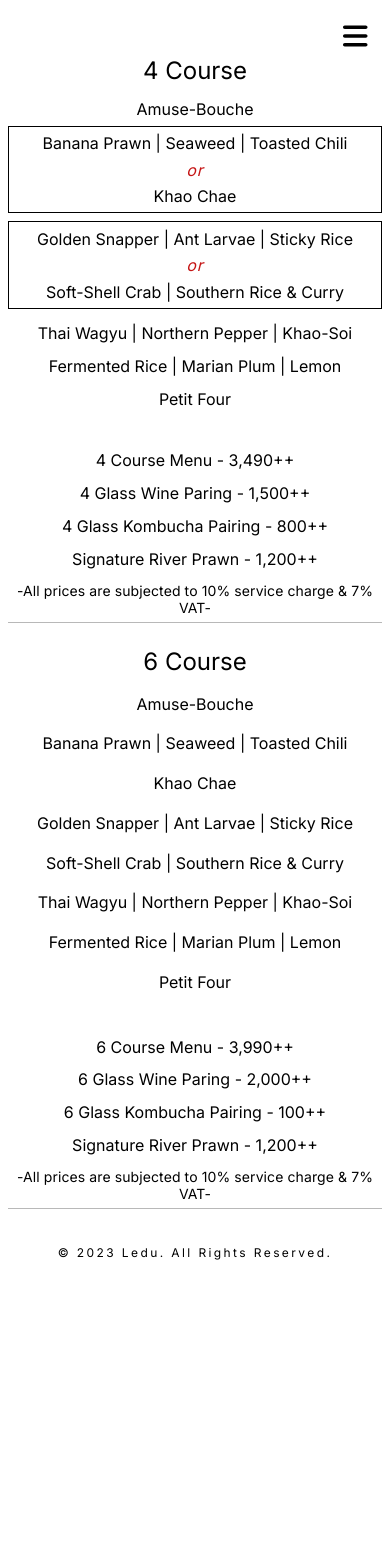
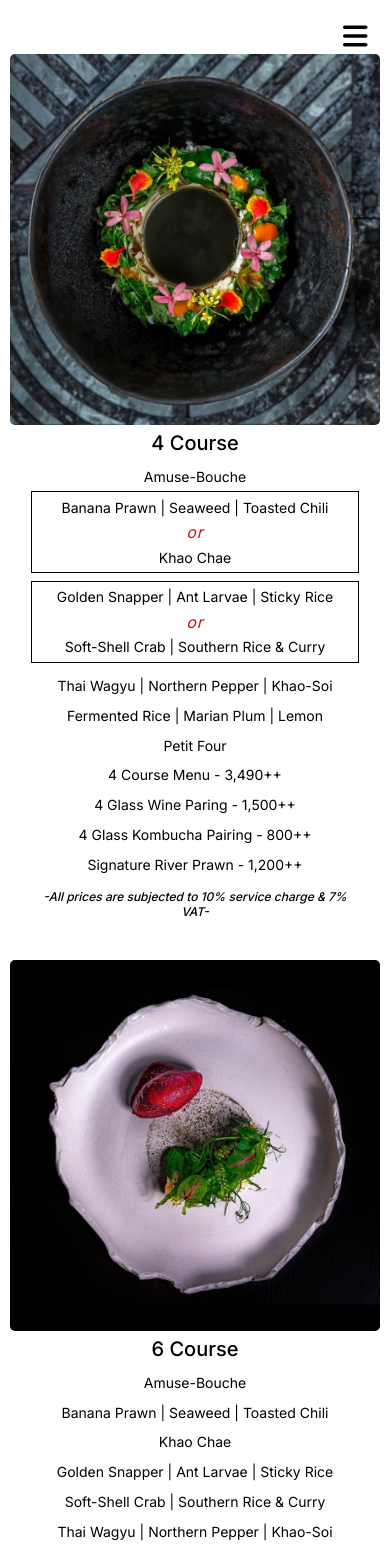
Before and after one commit to mopinator/Ledu, a React (Vite) app: page /menu in a window 390 px wide. Shown: the top 1551 px of the page. Before the commit the page ends 1272 px from the top, so only its background shows below. Built offline with nearby package versions, Linux system fonts and the light colour scheme.

Commit message:
changed menu page to include images and updated layout. Media queries added for majority of popular screensizes

```diff
--- a/src/pages/Menu/Menu.jsx
+++ b/src/pages/Menu/Menu.jsx
@@ -1,6 +1,8 @@
 import styles from "./Menu.module.css";
-import { menuData } from "./data";
-
+import pic1 from "./images/pic01.png";
+import pic2 from "./images/pic02.png";
+// import pic3 from "./images/pic03.jpg";
+// import pic4 from "./images/pic04.jpg";
 export default function Menu() {
 	return (
 		<>
@@ -8,6 +10,7 @@ export default function Menu() {
 				<div className={styles["inner-container"]}>
 					<div className={styles["four-course-container"]}>
 						<div className={styles["four-course-menu"]}>
+							<div className={styles["menu-inner-container-top"]}>
 								<h3 className={styles["sub-heading"]}>4 Course</h3>
 								<p>Amuse-Bouche</p>
 
@@ -22,54 +25,41 @@ export default function Menu() {
 									<p className={styles["or"]}>or</p>
 									<p className={styles["menu-option"]}>Soft-Shell Crab | Southern Rice & Curry</p>
 								</div>
-
 								<p>Thai Wagyu | Northern Pepper | Khao-Soi</p>
-
 								<p>Fermented Rice | Marian Plum | Lemon</p>
-
 								<p>Petit Four</p>
+								<p>4 Course Menu - 3,490++</p>
+								<p>4 Glass Wine Paring - 1,500++</p>
+								<p>4 Glass Kombucha Pairing - 800++</p>
+								<p>Signature River Prawn - 1,200++</p>
+								<footer className={styles["footer"]}>-All prices are subjected to 10% service charge & 7% VAT-</footer>
 							</div>
-						<div className={styles["four-course-price"]}>
-							<p>4 Course Menu - 3,490++</p>
-
-							<p>4 Glass Wine Paring - 1,500++</p>
-
-							<p>4 Glass Kombucha Pairing - 800++</p>
-
-							<p>Signature River Prawn - 1,200++</p>
-
-							<p className={styles["footer"]}>-All prices are subjected to 10% service charge & 7% VAT-</p>
+						</div>
+						<div className={styles["top-image-container"]}>
+							<img className={styles["top-image"]} src={pic1} />
 						</div>
 					</div>
 					<div className={styles["six-course-container"]}>
 						<div className={styles["six-course-menu"]}>
+							<div className={styles["menu-inner-container-bot"]}>
 								<h3 className={styles["sub-heading"]}>6 Course</h3>
 								<p>Amuse-Bouche</p>
-
 								<p>Banana Prawn | Seaweed | Toasted Chili</p>
-
 								<p>Khao Chae</p>
-
 								<p>Golden Snapper | Ant Larvae | Sticky Rice</p>
-
 								<p>Soft-Shell Crab | Southern Rice & Curry</p>
-
 								<p>Thai Wagyu | Northern Pepper | Khao-Soi</p>
-
 								<p>Fermented Rice | Marian Plum | Lemon</p>
-
 								<p>Petit Four</p>
+								<p>6 Course Menu - 3,990++</p>
+								<p>6 Glass Wine Paring - 2,000++</p>
+								<p>6 Glass Kombucha Pairing - 100++</p>
+								<p>Signature River Prawn - 1,200++</p>
+								<footer className={styles["footer"]}>-All prices are subjected to 10% service charge & 7% VAT-</footer>
 							</div>
-						<div className={styles["six-course-price"]}>
-							<p>6 Course Menu - 3,990++</p>
-
-							<p>6 Glass Wine Paring - 2,000++</p>
-
-							<p>6 Glass Kombucha Pairing - 100++</p>
-
-							<p>Signature River Prawn - 1,200++</p>
-
-							<p className={styles["footer"]}>-All prices are subjected to 10% service charge & 7% VAT-</p>
+						</div>
+						<div className={styles["bot-image-container"]}>
+							<img className={styles["bot-image"]} src={pic2} />
 						</div>
 					</div>
 				</div>
--- a/src/pages/Menu/Menu.module.css
+++ b/src/pages/Menu/Menu.module.css
@@ -5,22 +5,51 @@
 
 .inner-container {
 	display: flex;
+	flex-direction: column;
 	justify-content: center;
 	text-align: center;
-	margin-top: 4rem;
+	margin: 3rem 0 5rem 0;
+	width: 90%;
 }
 
 .four-course-container {
-	padding: 0rem 4rem;
-	margin-right: 3rem;
-	border-left: 1px solid rgb(184, 184, 184);
+	display: flex;
+	justify-content: center;
+	width: 100%;
 }
 
 .six-course-container {
-	padding: 0rem 4rem;
-	margin-left: 3rem;
-	margin-top: 4px;
-	border-right: 1px solid rgb(184, 184, 184);
+	display: flex;
+	justify-content: center;
+	flex-direction: row-reverse;
+	width: 100%;
+}
+
+.four-course-menu,
+.six-course-menu {
+	display: flex;
+	flex-direction: column;
+	justify-content: center;
+	align-items: center;
+	width: 50%;
+}
+
+.menu-inner-container-top,
+.menu-inner-container-bot {
+	display: flex;
+	flex-direction: column;
+	width: 55%;
+}
+
+.top-image-container,
+.bot-image-container {
+	display: flex;
+	width: 50%;
+}
+
+.top-image,
+.bot-image {
+	border-radius: 5px;
 }
 
 .sub-heading {
@@ -43,166 +72,212 @@
 	letter-spacing: 1px;
 }
 
-.four-course-menu,
-.six-course-menu {
-	border-bottom: 1px dotted black;
-	padding: 0 0 1rem 0;
-}
-
-.four-course-price,
-.six-course-price {
-	padding: 0.8rem 0 0 0;
-}
-
-.four-course-price > p,
-.six-course-price > p,
-.four-course-menu > p,
+.menu-inner-container-top > p,
+.menu-inner-container-bot > p,
 .menu-option,
 .sub-heading {
-	padding: 0.5rem 0;
-}
-
-.six-course-menu > p {
-	padding: 0.72rem 0;
+	padding: 0.6rem;
 }
 
 .footer {
-	font-size: var(--text-ssm);
-	letter-spacing: 0.5px;
+	font-size: var(--text-sm);
+	padding: 0.6rem;
+	font-style: italic;
+}
+
+@media screen and (max-width: 1440px) {
+	.menu-inner-container-top,
+	.menu-inner-container-bot {
+		width: 65%;
+	}
+	.footer {
+		font-size: var(--text-ssm);
+	}
 }
 
 @media screen and (max-width: 1280px) {
 	.inner-container {
-		margin-top: 0;
+		width: 95%;
+	}
+
+	.menu-inner-container-top,
+	.menu-inner-container-bot {
+		width: 70%;
+	}
+
+	.menu-inner-container-top > p,
+	.menu-inner-container-bot > p,
+	.menu-option,
+	.sub-heading {
+		padding: 0.3rem;
 	}
 }
 
 @media screen and (max-width: 1194px) {
-	.four-course-container {
-		margin-right: 2.5rem;
-	}
-
-	.six-course-container {
-		margin-left: 2.5rem;
-	}
 }
 
 @media screen and (max-width: 1024px) {
 	.inner-container {
-		margin-top: 0;
-		width: 96%;
-	}
-	.sub-heading {
-		padding: 0 0 0.5rem 0;
+		margin: 2rem 0 4rem 0;
 	}
 
-	.four-course-container {
-		padding: 0rem 2rem;
-		margin-right: 2rem;
+	.menu-inner-container-top,
+	.menu-inner-container-bot {
+		width: 80%;
 	}
 
-	.six-course-container {
-		padding: 0rem 2rem;
-		margin-left: 2rem;
+	.menu-inner-container-top > p,
+	.menu-inner-container-bot > p,
+	.menu-option,
+	.sub-heading {
+		padding: 0.25rem;
 	}
 
-	.four-course-menu,
-	.six-course-menu {
-		padding: 0 0 1rem 0;
+	.sub-heading {
+		font-size: var(--text-lg);
+		font-weight: 500;
 	}
 
-	.four-course-price > p,
-	.six-course-price > p,
-	.four-course-menu > p,
+	.menu-inner-container-top > p,
+	.menu-inner-container-bot > p,
 	.menu-option {
-		padding: 0.4rem 0;
-	}
-
-	.six-course-menu > p {
-		padding: 0.616rem 0;
+		font-size: var(--text-sm);
 	}
 
 	.footer {
+		font-size: var(--text-xs);
+		font-weight: 500;
+	}
+}
+
+@media screen and (max-width: 928px) {
+	.inner-container {
+		margin: 1rem 0 4rem 0;
+	}
+
+	.menu-inner-container-top > p,
+	.menu-option,
+	.sub-heading {
+		padding: 0.19rem;
+	}
+	.menu-inner-container-bot > p {
+		padding: 0.2rem;
+	}
+
+	.sub-heading {
+		font-size: var(--text-med);
+	}
+
+	.menu-inner-container-top > p,
+	.menu-inner-container-bot > p,
+	.menu-option {
 		font-size: var(--text-ssm);
-		letter-spacing: 0.1px;
 	}
 }
 
 @media screen and (max-width: 884px) {
-	.inner-container {
-		margin-top: 6rem;
+	.menu-inner-container-top > p,
+	.menu-option,
+	.sub-heading {
+		padding: 0.16rem;
 	}
 }
 
-@media screen and (max-width: 820px) {
-	.inner-container {
-		margin-top: 5rem;
-	}
-	.four-course-container {
-		padding: 0rem 1rem;
+@media screen and (max-width: 834px) {
+	.menu-inner-container-top > p,
+	.menu-option,
+	.sub-heading {
+		padding: 0.13rem;
 	}
 
-	.six-course-container {
-		padding: 0rem 1rem;
+	.sub-heading {
+		font-size: var(--text-base);
 	}
 }
 
 @media screen and (max-width: 768px) {
-	.inner-container {
-		margin-top: 1rem;
-		flex-direction: column;
-		width: 80%;
+	.menu-inner-container-top,
+	.menu-inner-container-bot {
+		width: 90%;
 	}
-	.four-course-container,
-	.six-course-container {
-		border: none;
-		margin: 0;
-		padding: 0;
+	.menu-inner-container-top > p,
+	.menu-option,
+	.sub-heading {
+		padding: 0.1rem;
 	}
 
-	.six-course-container,
-	.four-course-container {
-		margin-bottom: 1.5rem;
-		border-bottom: 1px solid rgb(184, 184, 184);
-	}
-	.four-course-menu,
-	.six-course-menu {
-		border-bottom: none;
+	.menu-inner-container-bot > p {
+		padding: 0.19rem;
 	}
 }
 
 @media screen and (max-width: 600px) {
 	.inner-container {
-		margin-top: 5rem;
+		text-align: center;
+		margin: 4rem 0 0 0;
+		width: 100%;
+	}
+
+	.four-course-container,
+	.six-course-container {
+		flex-direction: column-reverse;
+		align-items: center;
+		margin-bottom: 2rem;
+	}
+
+	.four-course-menu,
+	.six-course-menu {
+		width: 100%;
+	}
+
+	.menu-inner-container-top,
+	.menu-inner-container-bot {
+		width: 84%;
+	}
+
+	.top-image-container,
+	.bot-image-container {
+		width: 95%;
+	}
+
+	.sub-heading {
+		font-size: var(--text-xl);
+		font-weight: 500;
+	}
+
+	.menu-inner-container-top > p,
+	.menu-inner-container-bot > p,
+	.menu-option,
+	.sub-heading {
+		padding: 0.4rem;
 	}
 }
 
 @media screen and (max-width: 428px) {
 	.inner-container {
-		margin-top: 3.5rem;
-		flex-direction: column;
-		width: 96%;
-	}
-
-	.footer {
-		font-size: var(--text-ssm);
-		letter-spacing: none;
+		margin: 3.4rem 0 0 0;
 	}
 }
 
 @media screen and (max-width: 360px) {
-	.footer {
-		font-size: var(--text-xs);
+	.sub-heading {
+		font-size: var(--text-lg);
 	}
 }
 
 @media screen and (max-width: 320px) {
-	.four-course-price > p,
-	.six-course-price > p,
-	.four-course-menu > p,
-	.six-course-menu > p,
-	.menu-option-container-one > p,
-	.menu-option-container-two > p {
-		font-size: var(--text-ssm);
+	.inner-container {
+		margin: 3rem 0 0 0;
+	}
+	.menu-inner-container-top,
+	.menu-inner-container-bot {
+		width: 92%;
+	}
+
+	.menu-inner-container-top > p,
+	.menu-inner-container-bot > p,
+	.menu-option,
+	.sub-heading {
+		padding: 0.32rem;
 	}
 }
```
Also changed, not shown: src/pages/Menu/images/pic01.png (added), src/pages/Menu/images/pic02.png (added). Lines whose indentation alone changed are shown as unchanged.
